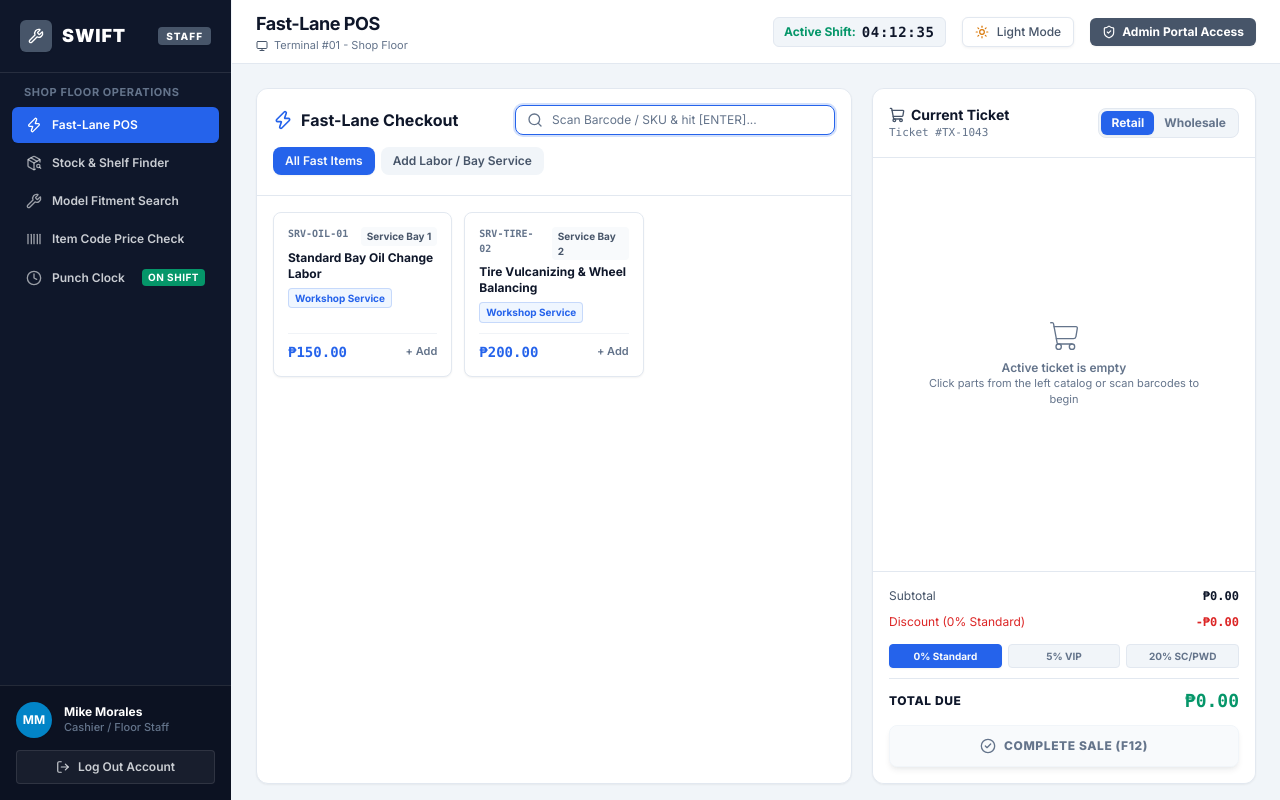
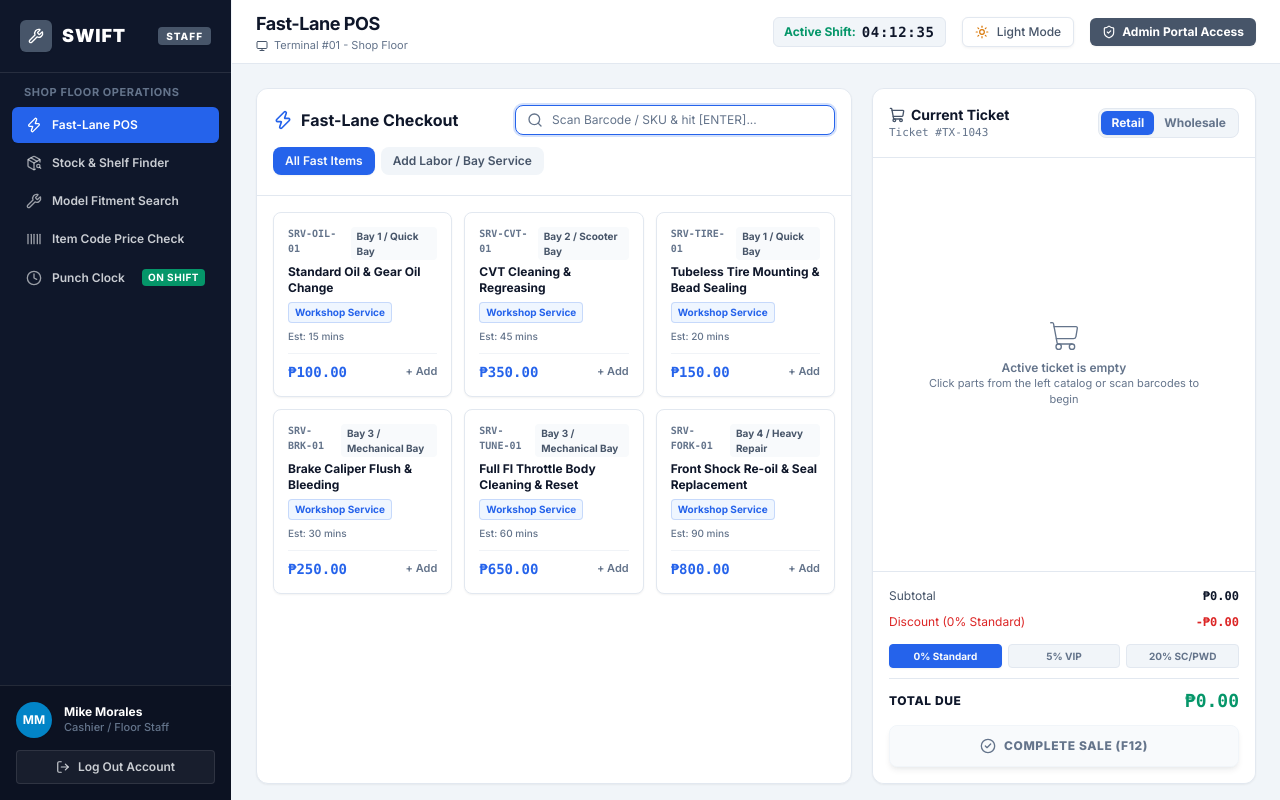
Before and after one commit to gwy-chann/swift, a Next.js app: page /staff/pos in a window 1280 px wide. Built offline with nearby package versions, Linux system fonts and the light colour scheme; no server answers; the database is empty.

Commit message:
feat(ui): [SIAA-49] wire dynamic labor services hydration and catalog cards in staff pos terminal

```diff
--- a/app/staff/pos/page.tsx
+++ b/app/staff/pos/page.tsx
@@ -7,6 +7,8 @@
 import { StockBadge } from "@/components/inventory/stock-badge";
 import { ManagerOverrideModal } from "@/components/staff/pos/manager-override-modal";
 import { getProductsAction, adjustProductStockAction } from "@/lib/admin/product-actions";
+import { getLaborServicesAction } from "@/lib/pos/actions";
+import type { LaborService } from "@/lib/types/service";
 
 interface PosCartItem {
   product: Product;
@@ -14,47 +16,28 @@
   isOverridden?: boolean;
 }
 
-const LABOR_SERVICES: Product[] = [
-  {
-    sku: "SRV-OIL-01",
-    name: "Standard Bay Oil Change Labor",
-    category: "SERVICES",
-    stock: 999,
-    minThreshold: 0,
-    location: "Service Bay 1",
-    cost: 50,
-    wholesale: 120,
-    retail: 150,
-    oem: false,
-    model: "Universal",
-    brand: "Swift Workshop"
-  },
-  {
-    sku: "SRV-TIRE-02",
-    name: "Tire Vulcanizing & Wheel Balancing",
-    category: "SERVICES",
-    stock: 999,
-    minThreshold: 0,
-    location: "Service Bay 2",
-    cost: 60,
-    wholesale: 160,
-    retail: 200,
-    oem: false,
-    model: "Universal",
-    brand: "Swift Workshop"
-  }
-];
-
 export default function StaffPosPage() {
   const { products, hydrateProducts } = useInventoryStore();
+  const [laborServices, setLaborServices] = useState<LaborService[]>([]);
 
   useEffect(() => {
     let isMounted = true;
-    getProductsAction().then((fetched) => {
+    getProductsAction()
+      .then((fetched) => {
         if (isMounted && fetched.length > 0) {
           hydrateProducts(fetched);
         }
-    });
+      })
+      .catch(() => {});
+
+    getLaborServicesAction()
+      .then((services) => {
+        if (isMounted && services.length > 0) {
+          setLaborServices(services);
+        }
+      })
+      .catch(() => {});
+
     return () => {
       isMounted = false;
     };
@@ -73,10 +56,29 @@
   const [pendingOverrideProduct, setPendingOverrideProduct] = useState<Product | null>(null);
   const [isOverrideModalOpen, setIsOverrideModalOpen] = useState(false);
 
-  // Combine store products with labor services
+  // Map labor services to Product shape for unified POS catalog rendering
+  const mappedLaborServices = useMemo<Product[]>(() => {
+    return laborServices.map((srv) => ({
+      sku: srv.code,
+      name: srv.name,
+      category: "SERVICES",
+      stock: 999,
+      minThreshold: 0,
+      location: srv.bay,
+      cost: srv.rate * 0.5,
+      wholesale: srv.rate,
+      retail: srv.rate,
+      oem: false,
+      model: srv.duration,
+      brand: "Swift Workshop",
+      description: srv.description
+    }));
+  }, [laborServices]);
+
+  // Combine store products with dynamically hydrated labor services
   const allPosItems = useMemo(() => {
-    return [...products, ...LABOR_SERVICES];
-  }, [products]);
+    return [...products, ...mappedLaborServices];
+  }, [products, mappedLaborServices]);
 
   // Dynamic categories
   const categories = useMemo(() => {
@@ -345,9 +347,16 @@
                       {!isService ? (
                         <StockBadge stock={item.stock} minThreshold={item.minThreshold} compact />
                       ) : (
+                        <div className="flex items-center gap-1.5 flex-wrap">
                           <span className="px-1.5 py-0.5 text-[10px] font-bold rounded bg-primary-light text-primary border border-primary/20">
                             Workshop Service
                           </span>
+                          {item.model && (
+                            <span className="text-[10px] text-text-muted font-medium">
+                              Est: {item.model}
+                            </span>
+                          )}
+                        </div>
                       )}
                     </div>
                   </div>
```
Lines whose indentation alone changed are shown as unchanged.
